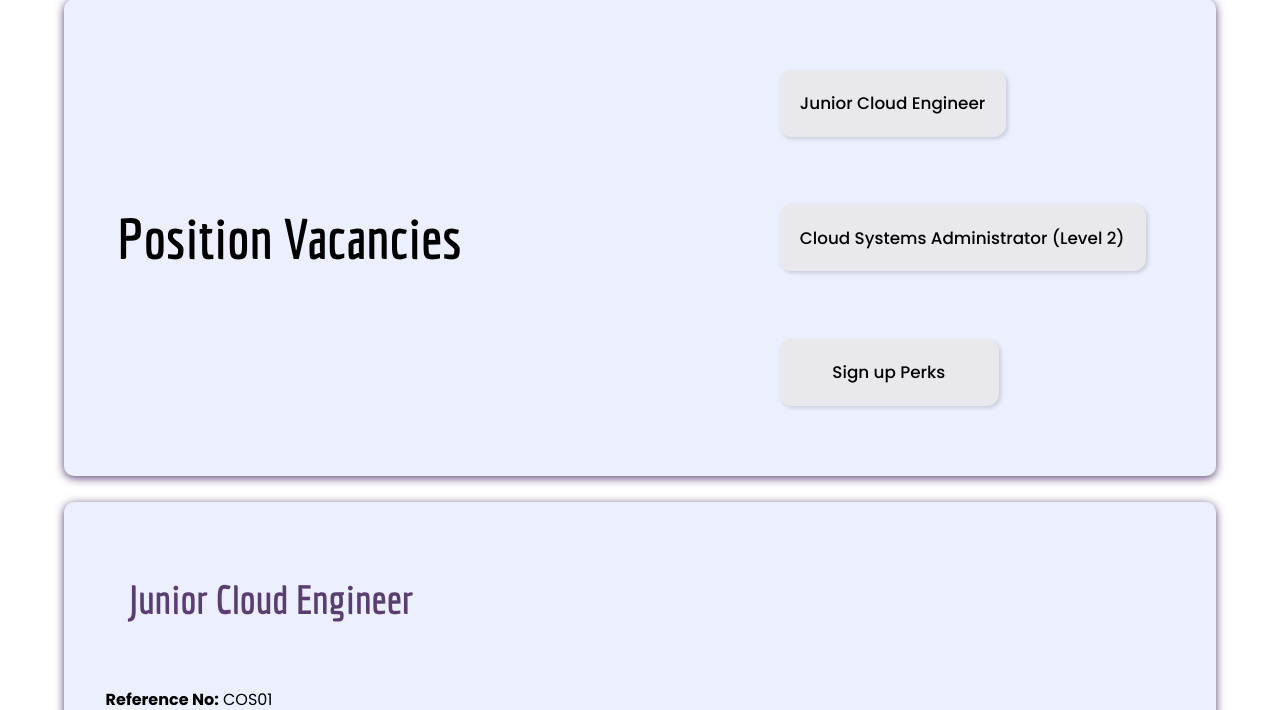
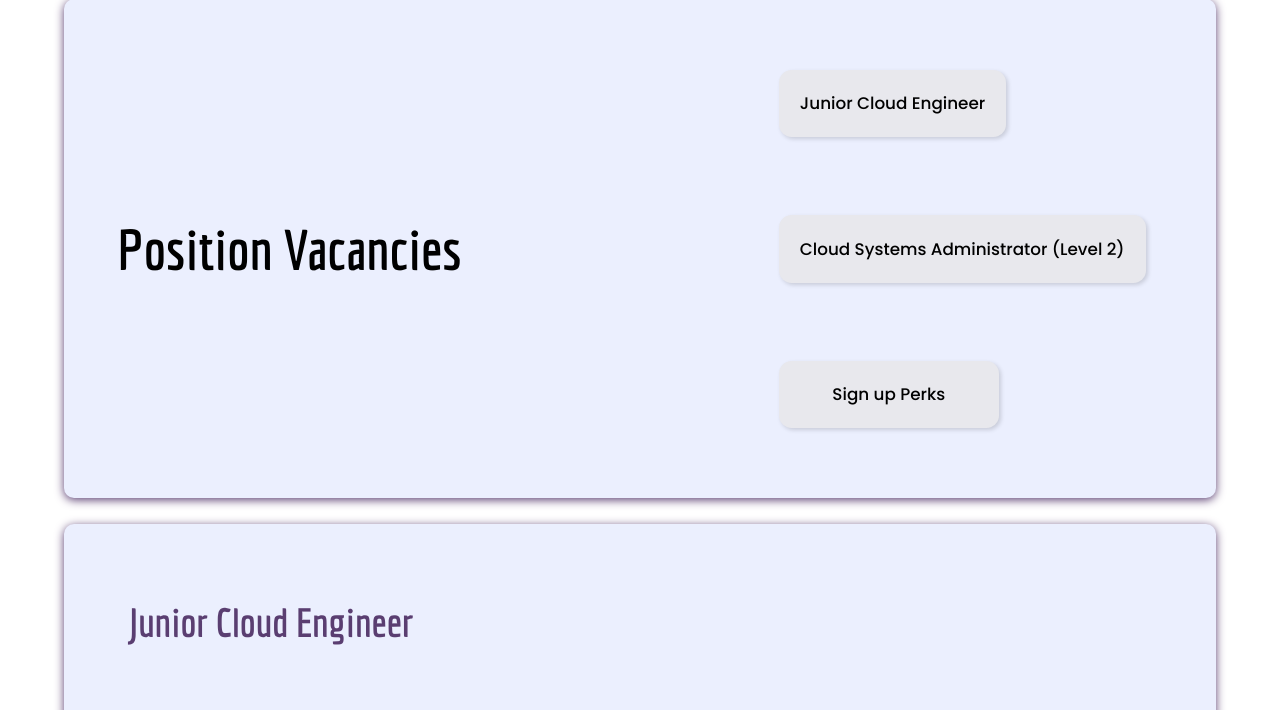
Before and after one commit to 102347055/webweavers-project-part1, a PHP site: page /jobs.php in a window 1280 px wide. Shown: the part 135-845 px from the top of the page. Run offline with PHP 8.4, Linux system fonts and the light colour scheme; data comes from the database, SQL or seed files in the repository.

Commit message:
Updated job_nav css

```diff
--- a/project1/styles/styles.css
+++ b/project1/styles/styles.css
@@ -879,6 +879,7 @@ body {
 /***************************************************** Jobs Page **************************************************************/
 
 
+
 #jobs_body {
     padding-top: 1vw;
     overflow-x: hidden;
@@ -944,11 +945,11 @@ section {
     flex-direction: column;
     flex-wrap: wrap;
     margin: 0.5em;
-    line-height: .5;
+    line-height: 1.1;          /* ⬅️ FIXED: More vertical space between lines */
     list-style: none;
     transition: 0.3s;
     font-size: clamp(.4rem, 2vw, 1.4rem);
-    gap: 0em;
+    gap: 0.5em;
     padding: 0;
 }
 
```
